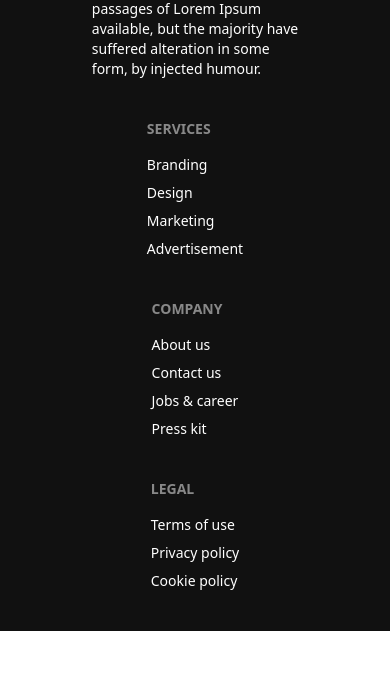
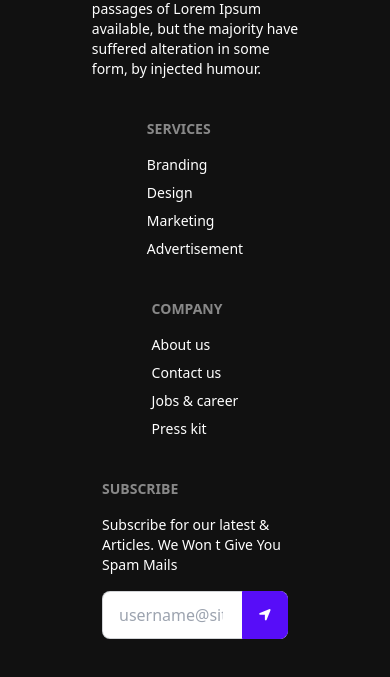
Before and after one commit to mr-tnmy-srkr/legal-solution-with-daisyui, a plain HTML site: page index.html in a window 390 px wide. Shown: the part 6959-7636 px from the top of the page. Before the commit the page ends 7590 px from the top, so only its background shows below. Drawn offline with nearby package versions, Linux system fonts and the light colour scheme.

Commit message:
complete

```diff
--- a/index.html
+++ b/index.html
@@ -128,7 +128,7 @@
           </div>
         </div>
         <!-- card - 3 -->
-        <div class="card md:rounded-none md:border-r shadow-xl md:shadow-none bg-base-100">
+        <div class="card md:rounded-none shadow-xl md:shadow-none bg-base-100">
           <figure class="px-10 pt-10">
             <img src="./images/business.png" alt="" class="rounded-xl" />
           </figure>
@@ -446,7 +446,8 @@
     </section>
   </main>
   <footer>
-    <div class="max-w-screen-2xl mx-auto footer p-10 bg-base-200 text-base-content bg-[#111] text-white justify-items-center">
+    <div
+      class="max-w-screen-2xl mx-auto footer p-10 bg-base-200 text-base-content bg-[#111] text-white justify-items-center">
       <div>
         <img src="./images/logo.png" alt="">
         <p>There are many variations of <br>
@@ -455,7 +456,7 @@
           suffered alteration in some <br>
           form, by injected humour.</p>
       </div>
-      <div >
+      <div>
         <span class="footer-title">Services</span>
         <a class="link link-hover">Branding</a>
         <a class="link link-hover">Design</a>
@@ -469,33 +470,17 @@
         <a class="link link-hover">Jobs & career</a>
         <a class="link link-hover">Press kit</a>
       </div>
-
-      <div>
-        <span class="footer-title">Legal</span>
-        <a class="link link-hover">Terms of use</a>
-        <a class="link link-hover">Privacy policy</a>
-        <a class="link link-hover">Cookie policy</a>
-      </div>
-
-      <div class="hidden md:block">
+      <div class=" w-[60%] mx-auto">
         <span class="footer-title ">Subscribe</span>
-        <p class="mb-5 mt-4">Subscribe for our latest & <br>
+        <p class="mb-2">Subscribe for our latest & <br>
           Articles. We Won t Give You <br>
           Spam Mails</p>
-          <div class="relative mt-2">
-            <input type="text" placeholder="username@site.com" class="input input-bordered w-full pr-16" />
-            <button class="btn btn-primary absolute top-0 right-0 rounded-l-none"><i class="fa-solid fa-location-arrow"
-                style="color: #ffffff;"></i></button>
-          </div>
-      </div>
-        <!-- <span class="footer-title">Legal</span> -->
-        <!--  -->
-        <!-- <div class="relative mt-2">
+        <div class="relative">
           <input type="text" placeholder="username@site.com" class="input input-bordered w-full pr-16" />
           <button class="btn btn-primary absolute top-0 right-0 rounded-l-none"><i class="fa-solid fa-location-arrow"
               style="color: #ffffff;"></i></button>
-        </div> -->
-
+        </div>
+      </div>
     </div>
   </footer>
 </body>
```
